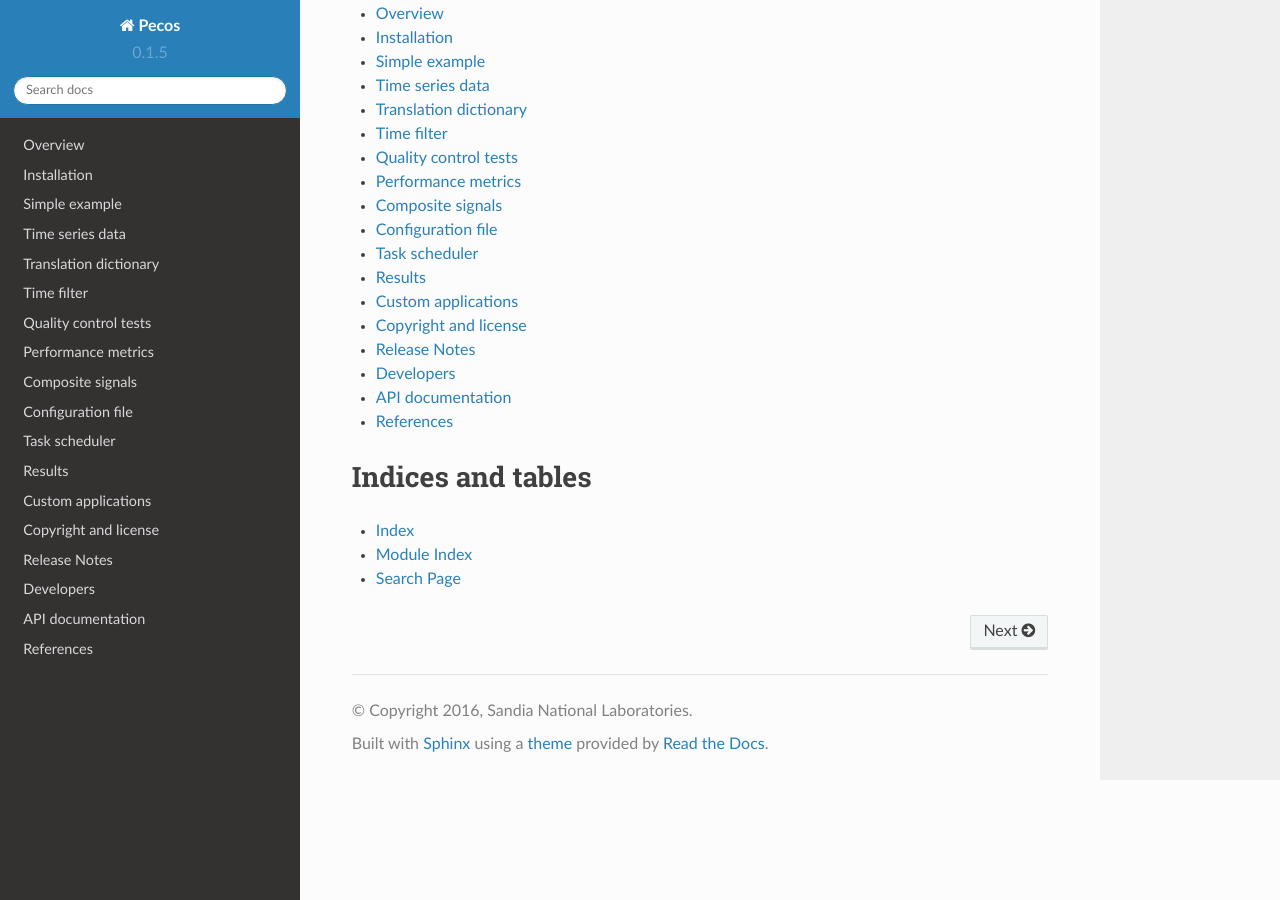
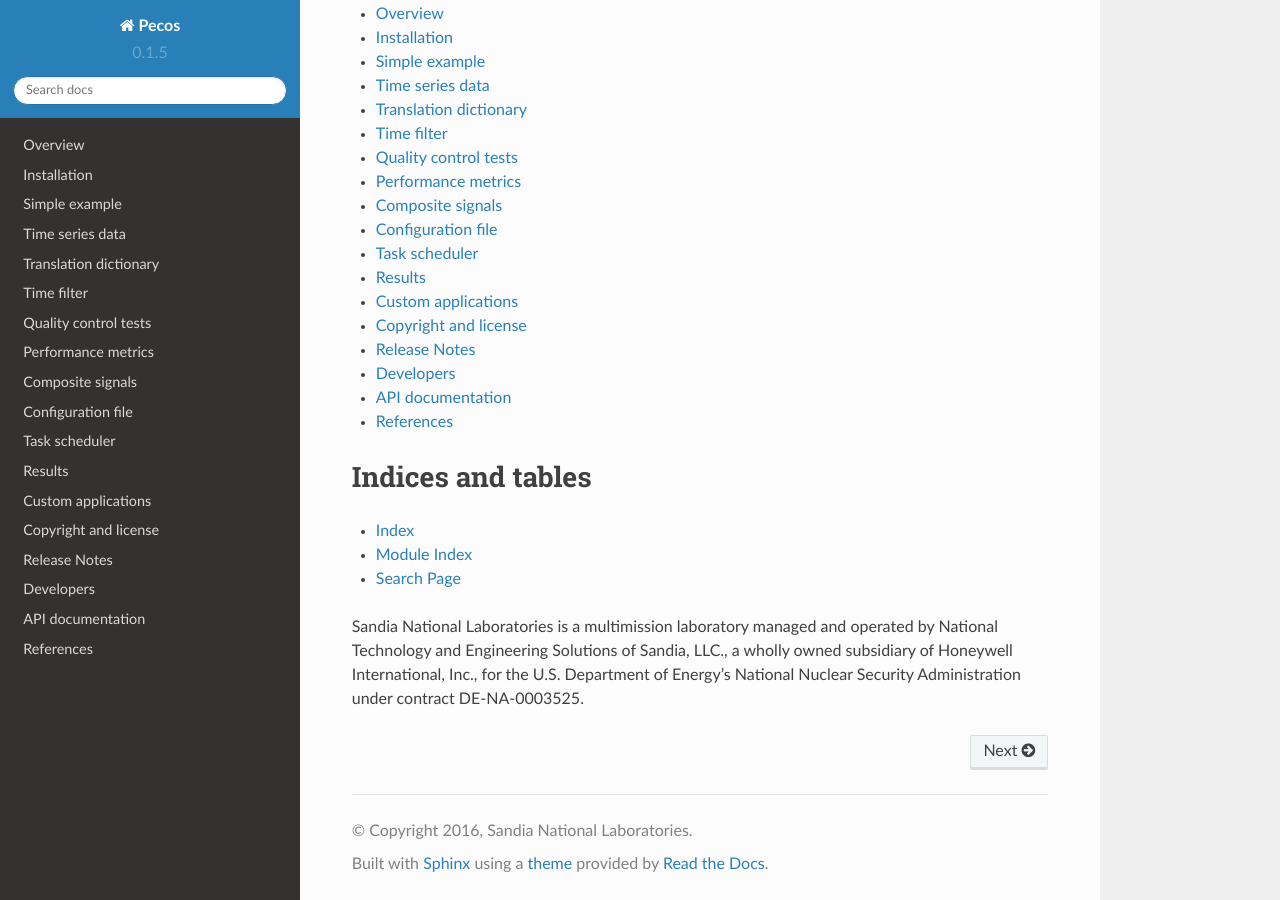
Before and after one commit to sjanzou/pecos, a Sphinx documentation site: the page built from documentation/index.rst, in a window 1280 px wide and 900 px high, scrolled down 726 px. Built offline with Sphinx 7.4.7 and the Read the Docs theme 2.0.0, drawn with Linux system fonts in a browser that asks for light colours.

Commit message:
Updated Sandia funding statement

```diff
--- a/documentation/index.rst
+++ b/documentation/index.rst
@@ -53,3 +53,7 @@ Indices and tables
 * :ref:`genindex`
 * :ref:`modindex`
 * :ref:`search`
+
+Sandia National Laboratories is a multimission laboratory managed and operated by National Technology and
+Engineering Solutions of Sandia, LLC., a wholly owned subsidiary of Honeywell International, Inc., for the
+U.S. Department of Energy's National Nuclear Security Administration under contract DE-NA-0003525.
--- a/documentation/index_latex.rst
+++ b/documentation/index_latex.rst
@@ -4,6 +4,7 @@ Performance Monitoring using Pecos
 .. toctree::
    :maxdepth: 1
 
+   acknowledgements
    overview
    installation
    example
```
Also changed, not shown: README.md (+4 -0 lines), documentation/acknowledgements.rst (added, +14 -0 lines).
